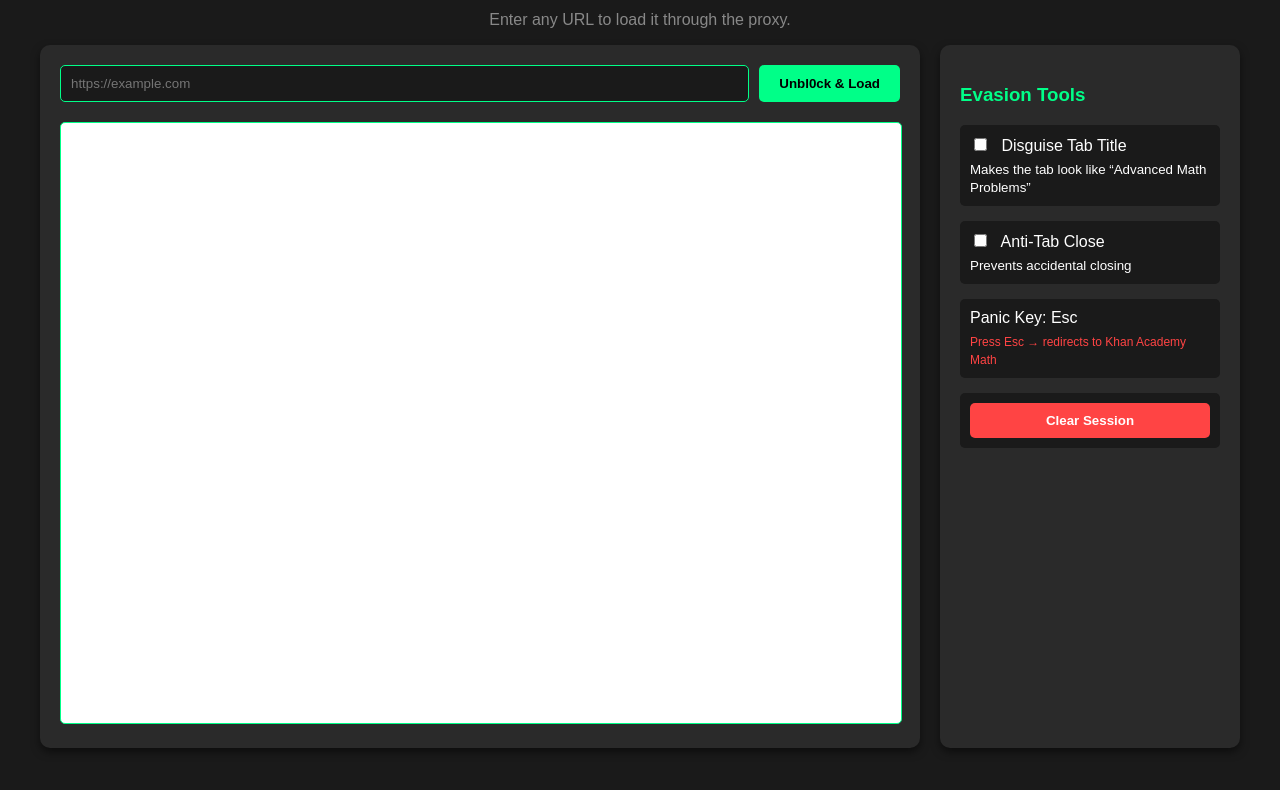
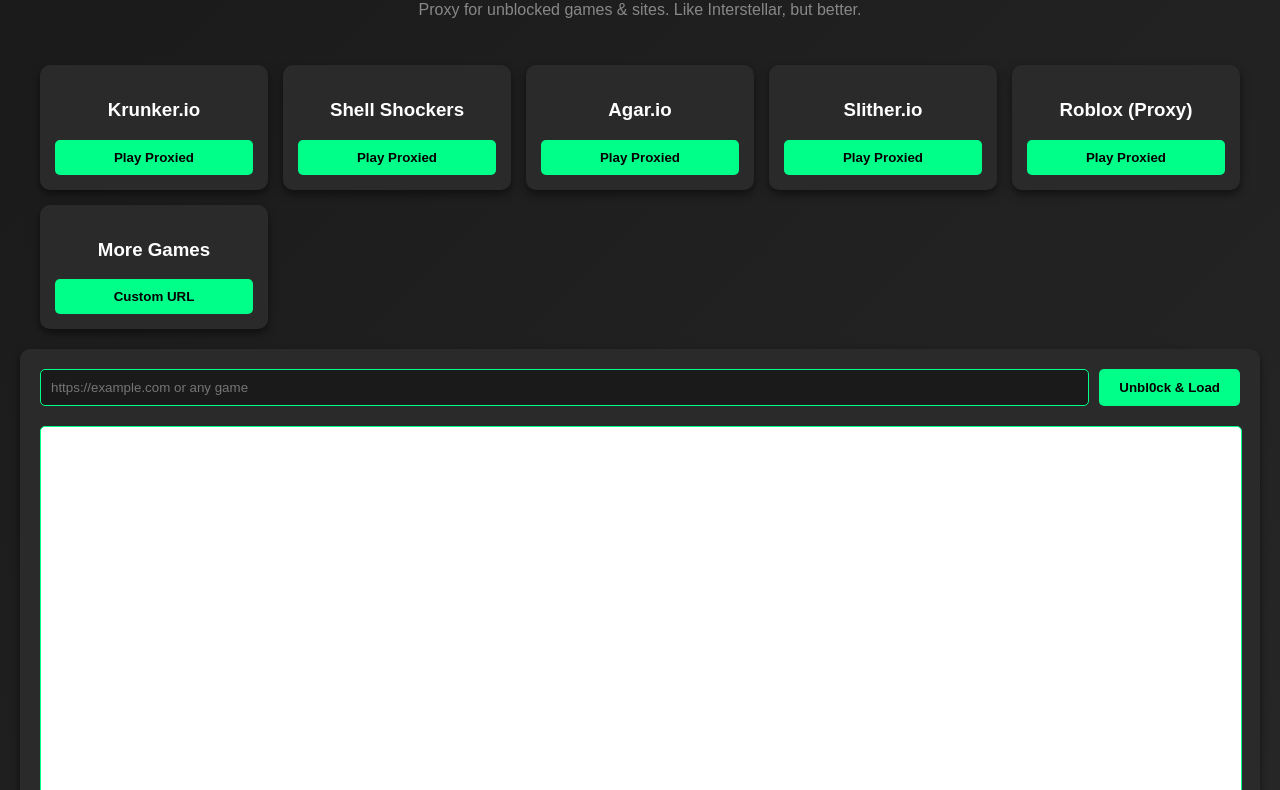
Before and after one commit to Scripts3353/Really-unblocked-proxy12, a website: page public/index.html in a window 1280 px wide. Shown: the part 93-883 px from the top of the page. Before the commit the page ends 861 px from the top, so only its background shows below. Drawn offline with Linux system fonts and the light colour scheme.

Commit message:
Update index.html

```diff
--- a/public/index.html
+++ b/public/index.html
@@ -3,71 +3,200 @@
 <head>
     <meta charset="UTF-8">
     <meta name="viewport" content="width=device-width, initial-scale=1.0">
-  <title>Really unbl0ck3d - Unblock Anything!</title>
+    <title>Really unbl0ck3d - Unblock Games Anywhere!</title>
     <style>
-    body{font-family:Arial,sans-serif;background:#1a1a1a;color:#fff;margin:0;padding:20px;display:flex;flex-direction:column;align-items:center;}
-    h1{color:#00ff88;text-shadow:0 0 10px #00ff88;margin-bottom:10px;}
-    .container{max-width:1200px;width:100%;display:grid;grid-template-columns:1fr 300px;gap:20px;}
-    .main{background:#2a2a2a;border-radius:10px;padding:20px;box-shadow:0 4px 8px rgba(0,0,0,.5);}
-    .input-section{display:flex;gap:10px;margin-bottom:20px;}
-    input[type=url]{flex:1;padding:10px;border:1px solid #00ff88;border-radius:5px;background:#1a1a1a;color:#fff;}
-    button{padding:10px 20px;background:#00ff88;color:#000;border:none;border-radius:5px;cursor:pointer;font-weight:bold;}
-    button:hover{background:#00cc6a;}
-    iframe{width:100%;height:600px;border:1px solid #00ff88;border-radius:5px;background:#fff;}
-    .sidebar{background:#2a2a2a;border-radius:10px;padding:20px;box-shadow:0 4px 8px rgba(0,0,0,.5);}
-    .setting{margin-bottom:15px;padding:10px;background:#1a1a1a;border-radius:5px;}
-    .setting label{display:block;margin-bottom:5px;}
-    input[type=checkbox]{margin-right:10px;}
-    .panic-info{color:#ff4444;font-size:12px;}
-    @media(max-width:768px){.container{grid-template-columns:1fr;}}
+        body {
+            font-family: 'Arial', sans-serif;
+            background: linear-gradient(135deg, #1a1a1a, #2a2a2a);
+            color: #fff;
+            margin: 0;
+            padding: 20px;
+            display: flex;
+            flex-direction: column;
+            align-items: center;
+        }
+        h1 {
+            color: #00ff88;
+            text-shadow: 0 0 10px #00ff88;
+            margin-bottom: 10px;
+        }
+        .hero {
+            text-align: center;
+            margin-bottom: 30px;
+        }
+        .games-grid {
+            display: grid;
+            grid-template-columns: repeat(auto-fit, minmax(200px, 1fr));
+            gap: 15px;
+            max-width: 1200px;
+            width: 100%;
+            margin-bottom: 20px;
+        }
+        .game-card {
+            background: #2a2a2a;
+            border-radius: 10px;
+            padding: 15px;
+            text-align: center;
+            box-shadow: 0 4px 8px rgba(0,0,0,0.5);
+            transition: transform 0.2s;
+        }
+        .game-card:hover {
+            transform: scale(1.05);
+        }
+        .game-card button {
+            width: 100%;
+            padding: 10px;
+            background: #00ff88;
+            color: #000;
+            border: none;
+            border-radius: 5px;
+            cursor: pointer;
+            font-weight: bold;
+        }
+        .proxy-section {
+            background: #2a2a2a;
+            border-radius: 10px;
+            padding: 20px;
+            box-shadow: 0 4px 8px rgba(0,0,0,0.5);
+            width: 100%;
+            max-width: 1200px;
+        }
+        .input-section {
+            display: flex;
+            gap: 10px;
+            margin-bottom: 20px;
+        }
+        input[type="url"] {
+            flex: 1;
+            padding: 10px;
+            border: 1px solid #00ff88;
+            border-radius: 5px;
+            background: #1a1a1a;
+            color: #fff;
+        }
+        button {
+            padding: 10px 20px;
+            background: #00ff88;
+            color: #000;
+            border: none;
+            border-radius: 5px;
+            cursor: pointer;
+            font-weight: bold;
+        }
+        button:hover {
+            background: #00cc6a;
+        }
+        iframe {
+            width: 100%;
+            height: 600px;
+            border: 1px solid #00ff88;
+            border-radius: 5px;
+            background: #fff;
+        }
+        .sidebar {
+            background: #2a2a2a;
+            border-radius: 10px;
+            padding: 20px;
+            box-shadow: 0 4px 8px rgba(0,0,0,0.5);
+            margin-top: 20px;
+            width: 100%;
+            max-width: 1200px;
+        }
+        .setting {
+            margin-bottom: 15px;
+            padding: 10px;
+            background: #1a1a1a;
+            border-radius: 5px;
+        }
+        .setting label {
+            display: block;
+            margin-bottom: 5px;
+        }
+        input[type="checkbox"] {
+            margin-right: 10px;
+        }
+        .panic-info {
+            color: #ff4444;
+            font-size: 12px;
+        }
+        @media (max-width: 768px) {
+            .games-grid { grid-template-columns: 1fr; }
+        }
     </style>
 </head>
 <body>
+    <div class="hero">
         <h1>Really unbl0ck3d</h1>
-  <p style="text-align:center;color:#888;">Enter any URL to load it through the proxy.</p>
+        <p style="color: #888;">Proxy for unblocked games & sites. Like Interstellar, but better.</p>
+    </div>
 
-  <div class="container">
-    <div class="main">
+    <div class="games-grid">
+        <div class="game-card">
+            <h3>Krunker.io</h3>
+            <button onclick="loadGame('https://krunker.io')">Play Proxied</button>
+        </div>
+        <div class="game-card">
+            <h3>Shell Shockers</h3>
+            <button onclick="loadGame('https://shellshock.io')">Play Proxied</button>
+        </div>
+        <div class="game-card">
+            <h3>Agar.io</h3>
+            <button onclick="loadGame('https://agar.io')">Play Proxied</button>
+        </div>
+        <div class="game-card">
+            <h3>Slither.io</h3>
+            <button onclick="loadGame('https://slither.io')">Play Proxied</button>
+        </div>
+        <div class="game-card">
+            <h3>Roblox (Proxy)</h3>
+            <button onclick="loadGame('https://roblox.com')">Play Proxied</button>
+        </div>
+        <div class="game-card">
+            <h3>More Games</h3>
+            <button onclick="document.querySelector('.proxy-section').scrollIntoView()">Custom URL</button>
+        </div>
+    </div>
+
+    <div class="proxy-section">
         <div class="input-section">
-        <input type="url" id="urlInput" placeholder="https://example.com">
+            <input type="url" id="urlInput" placeholder="https://example.com or any game">
             <button onclick="loadSite()">Unbl0ck & Load</button>
         </div>
         <iframe id="proxyFrame" sandbox="allow-scripts allow-same-origin allow-forms allow-popups allow-modals"></iframe>
     </div>
 
     <div class="sidebar">
-      <h3 style="color:#00ff88;">Evasion Tools</h3>
-
+        <h3 style="color: #00ff88;">Evasion Tools</h3>
         <div class="setting">
-        <label><input type="checkbox" id="disguiseTab" onchange="toggleDisguise()"> Disguise Tab Title</label>
-        <small>Makes the tab look like “Advanced Math Problems”</small>
+            <label>
+                <input type="checkbox" id="disguiseTab" onchange="toggleDisguise()"> Disguise Tab Title
+            </label>
+            <small>Makes tab look like "Advanced Math Problems"</small>
         </div>
-
         <div class="setting">
-        <label><input type="checkbox" id="antiClose" onchange="toggleAntiClose()"> Anti-Tab Close</label>
+            <label>
+                <input type="checkbox" id="antiClose" onchange="toggleAntiClose()"> Anti-Tab Close
+            </label>
             <small>Prevents accidental closing</small>
         </div>
-
         <div class="setting">
             <label>Panic Key: <span id="panicKey">Esc</span></label>
-        <small class="panic-info">Press Esc → redirects to Khan Academy Math</small>
+            <small class="panic-info">Press Esc to redirect to Khan Academy Math</small>
         </div>
-
         <div class="setting">
-        <button onclick="clearSession()" style="width:100%;background:#ff4444;color:#fff;">Clear Session</button>
-      </div>
+            <button onclick="clearSession()" style="width: 100%; background: #ff4444; color: #fff;">Clear Session</button>
         </div>
     </div>
 
     <script>
-    // ---- Evasion helpers ----
+        // Evasion Tools
         document.getElementById('disguiseTab').checked = false;
         document.getElementById('antiClose').checked = false;
 
         function toggleDisguise() {
             document.title = document.getElementById('disguiseTab').checked
                 ? 'Advanced Math Problems - Really unbl0ck3d'
-        : 'Really unbl0ck3d - Unblock Anything!';
+                : 'Really unbl0ck3d - Unblock Games Anywhere!';
         }
 
         function toggleAntiClose() {
@@ -82,18 +211,22 @@
             alert('Session cleared!');
         }
 
-    // ---- Panic key ----
         document.addEventListener('keydown', e => {
             if (e.key === 'Escape') location.href = 'https://www.khanacademy.org/math';
         });
 
-    // ---- Load site through proxy ----
+        // Proxy Loader (UV Static Mode)
         function loadSite() {
             let raw = document.getElementById('urlInput').value.trim();
             if (!raw) return alert('Enter a URL');
             if (!/^https?:\/\//i.test(raw)) raw = 'https://' + raw;
-      const proxyUrl = '/' + encodeURIComponent(raw);
+            const proxyUrl = '/uv/' + encodeURIComponent(raw);
             document.getElementById('proxyFrame').src = proxyUrl;
+        }
+
+        function loadGame(url) {
+            document.getElementById('urlInput').value = url;
+            loadSite();
         }
     </script>
 </body>
```
Lines whose indentation alone changed are shown as unchanged.
